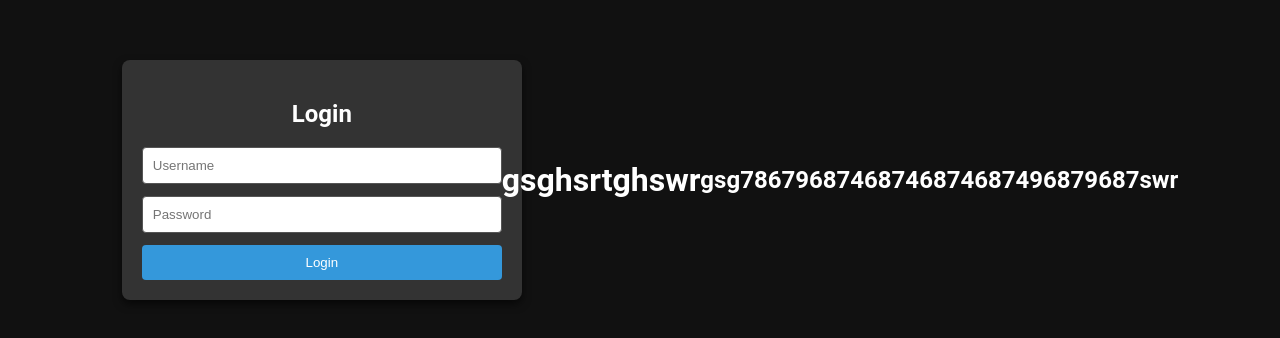
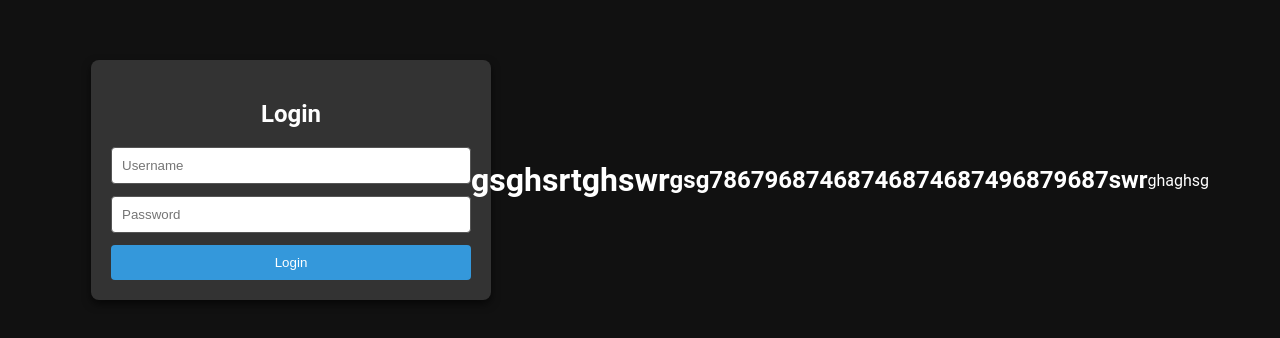
Before and after one commit to varavoi/testName, a plain HTML site: page base/index.html in a window 1280 px wide. Shown: the part 220-558 px from the top of the page. Drawn offline with nearby package versions, Linux system fonts and the light colour scheme; files whose address does not match are found by name.

Commit message:
div added

```diff
--- a/base/index.html
+++ b/base/index.html
@@ -112,6 +112,7 @@
   </script> -->
    <h1>gsghsrtghswr</h1>
    <h2>gsg78679687468746874687496879687swr</h2>
+   <div>ghaghsg</div>
 <!-- <script src = "script.js">    </script> -->
 </body>
 </html>
```
